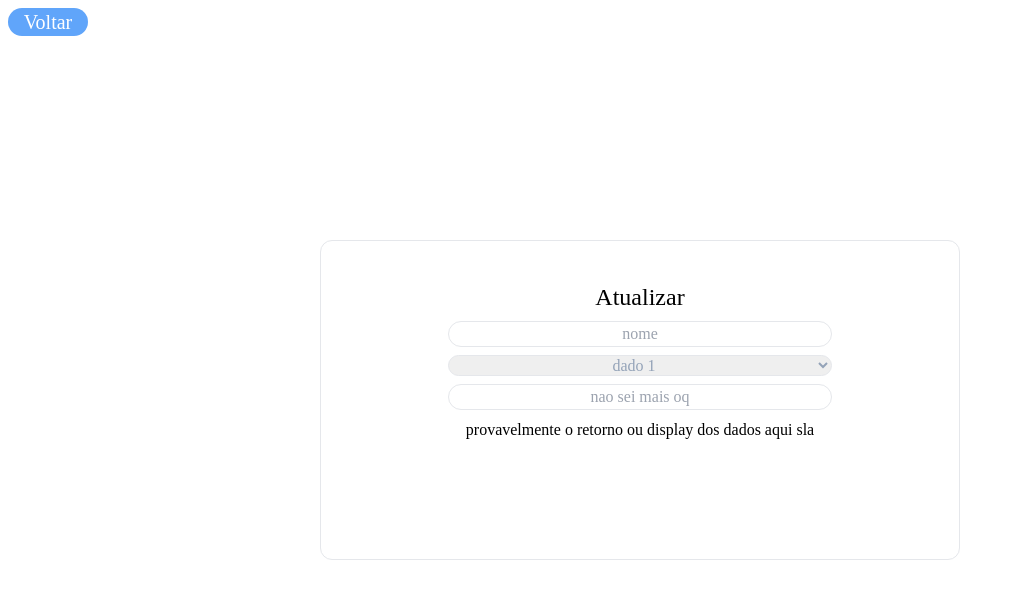
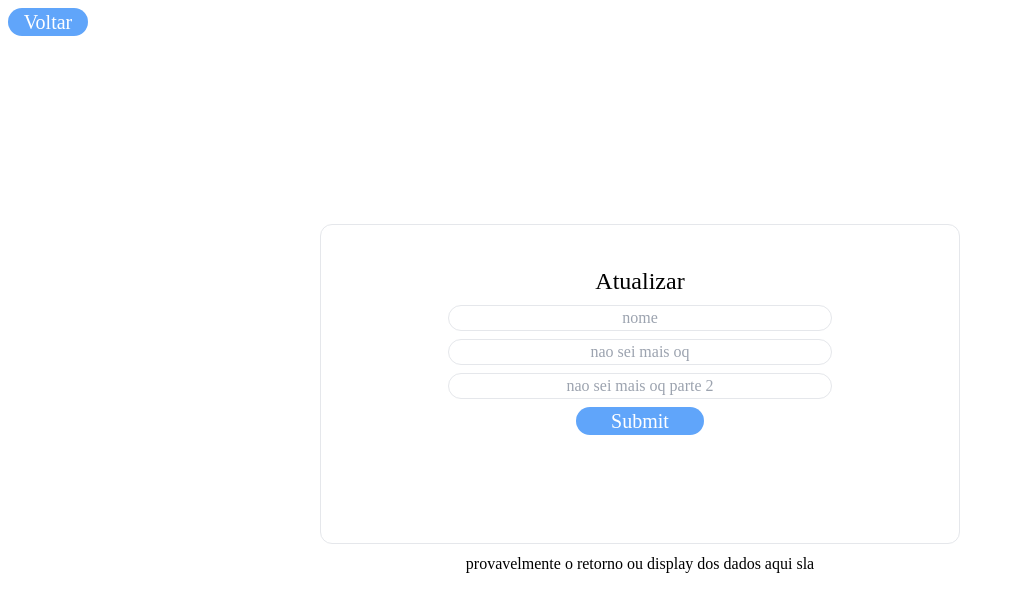
Before and after one commit to rodrfentanes21/es2front, a Next.js app: page /update in a window 1280 px wide. Shown: the top 612 px of the page, without its empty margins (0-1015 px from the left). Built offline with nearby package versions, Linux system fonts and the light colour scheme.

Commit message:
form handler on create

```diff
--- a/package.json
+++ b/package.json
@@ -14,7 +14,7 @@
     "@types/react-dom": "18.0.11",
     "eslint": "8.35.0",
     "eslint-config-next": "13.2.3",
-    "next": "13.2.3",
+    "next": "^13.2.3",
     "react": "18.2.0",
     "react-dom": "18.2.0",
     "typescript": "4.9.5"
--- a/src/pages/create.tsx
+++ b/src/pages/create.tsx
@@ -2,33 +2,60 @@ import React from "react";
 import Link from "next/link";
 
 export default function create() {
+  function handleSubmit(e :any) {
+    // Prevent the browser from reloading the page
+    e.preventDefault();
+
+    // Read the form data
+    const form = e.target;
+    const formData = new FormData(form);
+
+    // You can pass formData as a fetch body directly:
+    // fetch('/some-api', { method: form.method, body: formData });
+
+    // Or you can work with it as a plain object:
+    const formJson = Object.fromEntries(formData.entries());
+    console.log(formJson);
+  }
+
   return (
     <div className="w-full lg:w-screen h-screen flex justify-center items-start">
       <Link
         href="/"
-        className="w-20 bg-blue-400 rounded-full text-white text-xl text-center absolute top-2 left-2"
+        className="w-20 bg-blue-400 hover:bg-sky-700 rounded-full text-white text-xl text-center absolute top-2 left-2"
       >
         Voltar
       </Link>
-      <section className="flex flex-col justify-start items-center gap-2 w-1/2 aspect-[2/1] py-10 border rounded-xl self-center">
+      <section className=" flex flex-col justify-center items-center gap-2 w-full lg:w-screen h-screen">
+        <form method="post" onSubmit={handleSubmit} className="flex flex-col justify-start items-center gap-2 w-1/2 aspect-[2/1] py-10 border rounded-xl self-center">
           <h1 className="text-2xl">Criar</h1>
           <input
             type="name"
+            name="var1"
             placeholder="nome"
             className="border text-center w-96 rounded-full"
           ></input>
           <input
             type="name"
+            name="var2"
             placeholder="nao sei mais oq"
             className="border text-center w-96 rounded-full"
           ></input>
           <input
             type="name"
+            name="var3"
             placeholder="nao sei mais oq parte 2"
             className="border text-center w-96 rounded-full"
           ></input>
-
-        <div className="">provavelmente o retorno ou display dos dados aqui sla</div>
+          <input
+            type="submit"
+            value="Submit"
+            className="w-32 bg-blue-400 hover:bg-sky-700 rounded-full text-white text-center"
+          />
+        </form>
+        <div className="">
+          provavelmente o retorno ou display dos dados aqui sla
+        </div>
       </section>
     </div>
   );
--- a/src/pages/delete.tsx
+++ b/src/pages/delete.tsx
@@ -3,22 +3,40 @@ import Link from "next/link";
 
 export default function del() {
   return (
-    <div className="w-full lg:w-screen h-screen flex justify-center items-center">
+    <div className="w-full lg:w-screen h-screen flex justify-center items-start">
       <Link
         href="/"
-        className="w-20 bg-blue-400 rounded-full text-white text-xl text-center absolute top-2 left-2"
+        className="w-20 bg-blue-400 hover:bg-sky-700 rounded-full text-white text-xl text-center absolute top-2 left-2"
       >
         Voltar
       </Link>
-      <section className="flex flex-col justify-start items-center gap-2 w-1/2 aspect-[2/1] py-10 border rounded-xl self-center">
+      <section className=" flex flex-col justify-center items-center gap-2 w-full lg:w-screen h-screen">
+        <form className="flex flex-col justify-start items-center gap-2 w-1/2 aspect-[2/1] py-10 border rounded-xl self-center">
           <h1 className="text-2xl">Deletar</h1>
           <input
             type="name"
             placeholder="nome"
             className="border text-center w-96 rounded-full"
           ></input>
-
-        <div className="">provavelmente o retorno ou display dos dados aqui sla</div>
+          <input
+            type="name"
+            placeholder="nao sei mais oq"
+            className="border text-center w-96 rounded-full"
+          ></input>
+          <input
+            type="name"
+            placeholder="nao sei mais oq parte 2"
+            className="border text-center w-96 rounded-full"
+          ></input>
+          <input
+            type="submit"
+            value="Submit"
+            className="w-32 bg-blue-400 hover:bg-sky-700 rounded-full text-white text-xl text-center"
+          />
+        </form>
+        <div className="">
+          provavelmente o retorno ou display dos dados aqui sla
+        </div>
       </section>
     </div>
   );
--- a/src/pages/index.tsx
+++ b/src/pages/index.tsx
@@ -16,7 +16,7 @@ export default function Home() {
       </Head>
       <main className="w-full lg:w-screen h-screen flex flex-col">
         <h1 className="text-4xl text-center uppercase pt-5">Trabalho Eng Software 2 - Rodrigo</h1>
-        <div className="grow flex justify-around items-center align-middle">
+        <div className="grow flex flex-col justify-center gap-5 items-center align-middle">
           <Link href="/create" className="w-32 bg-sky-400 hover:bg-sky-700 rounded-full text-white text-xl text-center">
             Criar
           </Link>
--- a/src/pages/read.tsx
+++ b/src/pages/read.tsx
@@ -6,19 +6,37 @@ export default function read() {
     <div className="w-full lg:w-screen h-screen flex justify-center items-start">
       <Link
         href="/"
-        className="w-20 bg-blue-400 rounded-full text-white text-xl text-center absolute top-2 left-2"
+        className="w-20 bg-blue-400 hover:bg-sky-700 rounded-full text-white text-xl text-center absolute top-2 left-2"
       >
         Voltar
       </Link>
-      <section className="flex flex-col justify-start items-center gap-2 w-1/2 aspect-[2/1] py-10 border rounded-xl self-center">
+      <section className=" flex flex-col justify-center items-center gap-2 w-full lg:w-screen h-screen">
+        <form className="flex flex-col justify-start items-center gap-2 w-1/2 aspect-[2/1] py-10 border rounded-xl self-center">
           <h1 className="text-2xl">Ler</h1>
           <input
             type="name"
             placeholder="nome"
             className="border text-center w-96 rounded-full"
           ></input>
-
-        <div className="">provavelmente o retorno ou display dos dados aqui sla</div>
+          <input
+            type="name"
+            placeholder="nao sei mais oq"
+            className="border text-center w-96 rounded-full"
+          ></input>
+          <input
+            type="name"
+            placeholder="nao sei mais oq parte 2"
+            className="border text-center w-96 rounded-full"
+          ></input>
+          <input
+            type="submit"
+            value="Submit"
+            className="w-32 bg-blue-400 hover:bg-sky-700 rounded-full text-white text-xl text-center"
+          />
+        </form>
+        <div className="">
+          provavelmente o retorno ou display dos dados aqui sla
+        </div>
       </section>
     </div>
   );
--- a/src/pages/update.tsx
+++ b/src/pages/update.tsx
@@ -3,35 +3,40 @@ import Link from "next/link";
 
 export default function update() {
   return (
-    <div className="w-full lg:w-screen h-screen flex justify-center items-center">
+    <div className="w-full lg:w-screen h-screen flex justify-center items-start">
       <Link
         href="/"
-        className="w-20 bg-blue-400 rounded-full text-white text-xl text-center absolute top-2 left-2"
+        className="w-20 bg-blue-400 hover:bg-sky-700 rounded-full text-white text-xl text-center absolute top-2 left-2"
       >
         Voltar
       </Link>
-      <section className="flex flex-col justify-start items-center gap-2 w-1/2 aspect-[2/1] py-10 border rounded-xl self-center">
+      <section className=" flex flex-col justify-center items-center gap-2 w-full lg:w-screen h-screen">
+        <form className="flex flex-col justify-start items-center gap-2 w-1/2 aspect-[2/1] py-10 border rounded-xl self-center">
           <h1 className="text-2xl">Atualizar</h1>
           <input
             type="name"
             placeholder="nome"
             className="border text-center w-96 rounded-full"
           ></input>
-        <select
-          placeholder="nao sei mais oq"
-          className="border text-center w-96 rounded-full text-slate-400"
-        >
-            <option value="1">dado 1</option>
-            <option value="2">dado 2</option>
-            <option value="3">dado 3</option>
-        </select>
           <input
             type="name"
             placeholder="nao sei mais oq"
             className="border text-center w-96 rounded-full"
           ></input>
-
-        <div className="">provavelmente o retorno ou display dos dados aqui sla</div>
+          <input
+            type="name"
+            placeholder="nao sei mais oq parte 2"
+            className="border text-center w-96 rounded-full"
+          ></input>
+          <input
+            type="submit"
+            value="Submit"
+            className="w-32 bg-blue-400 hover:bg-sky-700 rounded-full text-white text-xl text-center"
+          />
+        </form>
+        <div className="">
+          provavelmente o retorno ou display dos dados aqui sla
+        </div>
       </section>
     </div>
   );
```
Also changed, not shown: 1 other file (tests, documents, lock files or other folders). Lines whose indentation alone changed are shown as unchanged.
